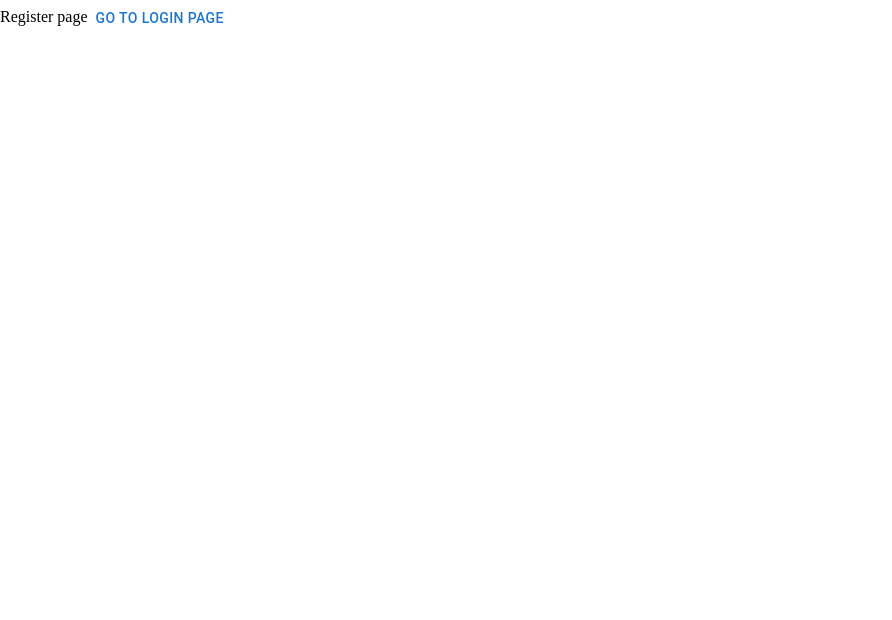
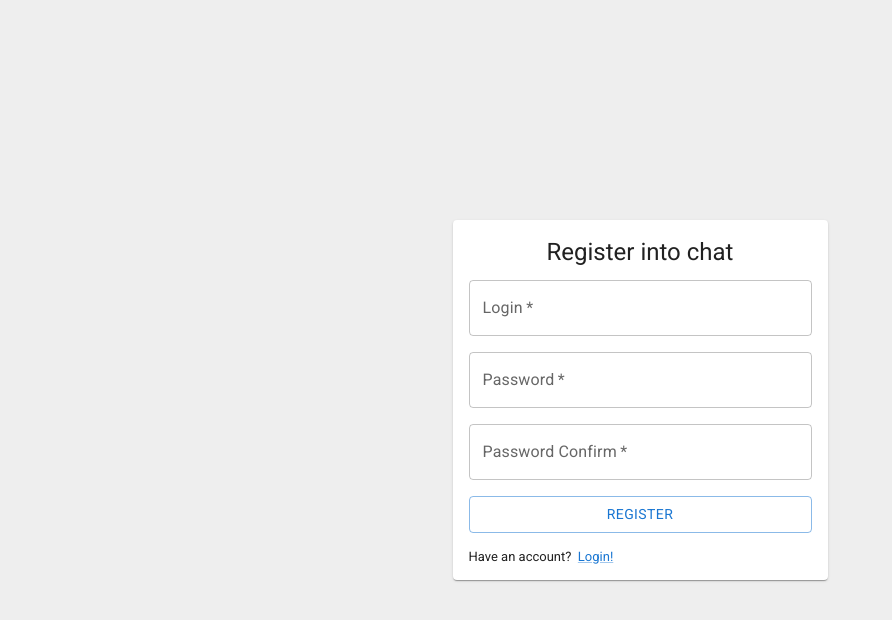
Before and after one commit to jhasuev/react-chat, a React (Create React App) app: page /auth/register in a window 1280 px wide. Shown: the top 620 px of the page, without its empty margins (0-892 px from the left). Built offline with nearby package versions, Linux system fonts and the light colour scheme.

Commit message:
add login and register routes

```diff
--- a/public/index.html
+++ b/public/index.html
@@ -4,10 +4,9 @@
     <meta charset="utf-8" />
     <meta name="viewport" content="width=device-width, initial-scale=1" />
     <meta name="theme-color" content="#000000" />
-    <meta
-      name="description"
-      content="Web site created using create-react-app"
-    />
+    <link rel="preconnect" href="https://fonts.googleapis.com">
+    <link rel="preconnect" href="https://fonts.gstatic.com" crossorigin>
+    <link href="https://fonts.googleapis.com/css2?family=Roboto:wght@100;400&display=swap" rel="stylesheet">
     <title>React Chat</title>
   </head>
   <body>
--- a/src/App.js
+++ b/src/App.js
@@ -1,4 +1,9 @@
-import { BrowserRouter, Route, Routes } from 'react-router-dom'
+import {
+  BrowserRouter,
+  Route,
+  Routes,
+  Navigate,
+} from 'react-router-dom'
 import Home from './views/Home';
 import Login from './views/Auth/Login';
 import Register from './views/Auth/Register';
@@ -6,11 +11,17 @@ import Register from './views/Auth/Register';
 function App() {
   return (
     <BrowserRouter>
-      <Routes>
-        <Route path="/" element={<Home />} />
-        <Route path="/auth/login" element={<Login />} />
-        <Route path="/auth/register" element={<Register />} />
-      </Routes>
+      <div className='app'>
+        <Routes>
+          <Route path="/" element={<Home />} />
+
+          <Route path="/auth" element={ <Navigate to="/auth/login" /> } />
+          <Route path="/auth/login" element={<Login />} />
+          <Route path="/auth/register" element={<Register />} />
+
+          <Route path="/*" element={ <Navigate to="/" /> } />
+        </Routes>
+      </div>
     </BrowserRouter>
   );
 }
--- a/src/index.css
+++ /dev/null
@@ -1,12 +0,0 @@
-*,
-*:before,
-*:after {
-  margin: 0;
-  padding: 0;
-  box-sizing: border-box;
-}
-
-a {
-  text-decoration: none;
-  color: inherit
-}
--- a/src/index.js
+++ b/src/index.js
@@ -1,7 +1,7 @@
 import React from 'react';
 import ReactDOM from 'react-dom/client';
 import App from './App';
-import './index.css'
+import './styles/main.css'
 
 const root = ReactDOM.createRoot(document.getElementById('root'));
 root.render(
--- /dev/null
+++ b/src/styles/main.css
@@ -0,0 +1,34 @@
+*,
+*:before,
+*:after {
+  margin: 0;
+  padding: 0;
+  box-sizing: border-box;
+}
+
+a {
+  text-decoration: none;
+  color: inherit
+}
+
+html,
+body {
+  height: 100%;
+}
+
+body {
+  font-family: 'Roboto', sans-serif;
+}
+
+#root,
+.app {
+  min-height: 100%;
+  display: flex;
+  flex-direction: column;
+}
+
+.app {
+  flex-grow: 1;
+  padding: 15px;
+  background-color: #eee;
+}
--- a/src/views/Auth/Login.jsx
+++ b/src/views/Auth/Login.jsx
@@ -1,17 +1,51 @@
-import Button from '@mui/material/Button'
+import * as React from 'react';
+import Card from '@mui/material/Card';
+import CardActions from '@mui/material/CardActions';
+import CardContent from '@mui/material/CardContent';
+import Button from '@mui/material/Button';
+import Typography from '@mui/material/Typography';
+import TextField from '@mui/material/TextField';
 import { Link } from "react-router-dom"
+import LinkComp from '@mui/material/Link';
 
-function Login() {
+
+export default function Login() {
   return (
-    <div>
-      Login page
-      <Link to="/auth/register">
-        <Button>
-          Go to Register page
-        </Button>
-      </Link>
-    </div>
+    <Card sx={{ maxWidth: 375, margin: 'auto' }}>
+      <CardContent>
+        <Typography variant="h5" component="div" sx={{ mb: 1.5, textAlign: 'center' }}>
+          Login into chat
+        </Typography>
+
+        <Typography variant="body2">
+          <TextField
+            sx={{ mb: 2 }}
+            fullWidth
+            required
+            label="Login"
+          />
+          <TextField
+            fullWidth
+            required
+            label="Password"
+          />
+        </Typography>
+
+      </CardContent>
+
+      <CardActions sx={{p: 2, pt: 0}}>
+        <Button variant='outlined' sx={{ width: '100%' }}>Login</Button>
+      </CardActions>
+      <CardActions sx={{p: 2, pt: 0, fontSize: 13, textAlign: 'center'}}>
+        <p sx={{width: '100%'}}>
+          Don't have an account? &nbsp;
+          <Link to="/auth/register">
+            <LinkComp>
+              Create it!
+            </LinkComp>
+          </Link>
+        </p>
+      </CardActions>
+    </Card>
   );
 }
-
-export default Login;
--- a/src/views/Auth/Register.jsx
+++ b/src/views/Auth/Register.jsx
@@ -1,17 +1,58 @@
-import Button from '@mui/material/Button'
+import * as React from 'react';
+import Card from '@mui/material/Card';
+import CardActions from '@mui/material/CardActions';
+import CardContent from '@mui/material/CardContent';
+import Button from '@mui/material/Button';
+import Typography from '@mui/material/Typography';
+import TextField from '@mui/material/TextField';
 import { Link } from "react-router-dom"
+import LinkComp from '@mui/material/Link';
 
-function Register() {
+
+export default function Register() {
   return (
-    <div>
-      Register page
-      <Link to="/auth/login">
-        <Button>
-          Go to Login page
-        </Button>
-      </Link>
-    </div>
+    <Card sx={{ maxWidth: 375, margin: 'auto' }}>
+      <CardContent>
+        <Typography variant="h5" component="div" sx={{ mb: 1.5, textAlign: 'center' }}>
+          Register into chat
+        </Typography>
+
+        <Typography variant="body2">
+          <TextField
+            sx={{ mb: 2 }}
+            fullWidth
+            required
+            label="Login"
+          />
+          <TextField
+            sx={{ mb: 2 }}
+            fullWidth
+            required
+            label="Password"
+          />
+          <TextField
+            fullWidth
+            required
+            label="Password Confirm"
+          />
+        </Typography>
+
+      </CardContent>
+
+      <CardActions sx={{p: 2, pt: 0}}>
+        <Button variant='outlined' sx={{ width: '100%' }}>Register</Button>
+      </CardActions>
+
+      <CardActions sx={{p: 2, pt: 0, fontSize: 13, textAlign: 'center'}}>
+        <p sx={{ width: '100%' }}>
+          Have an account? &nbsp;
+          <Link to="/auth/login">
+            <LinkComp>
+              Login!
+            </LinkComp>
+          </Link>
+        </p>
+      </CardActions>
+    </Card>
   );
 }
-
-export default Register;
```
